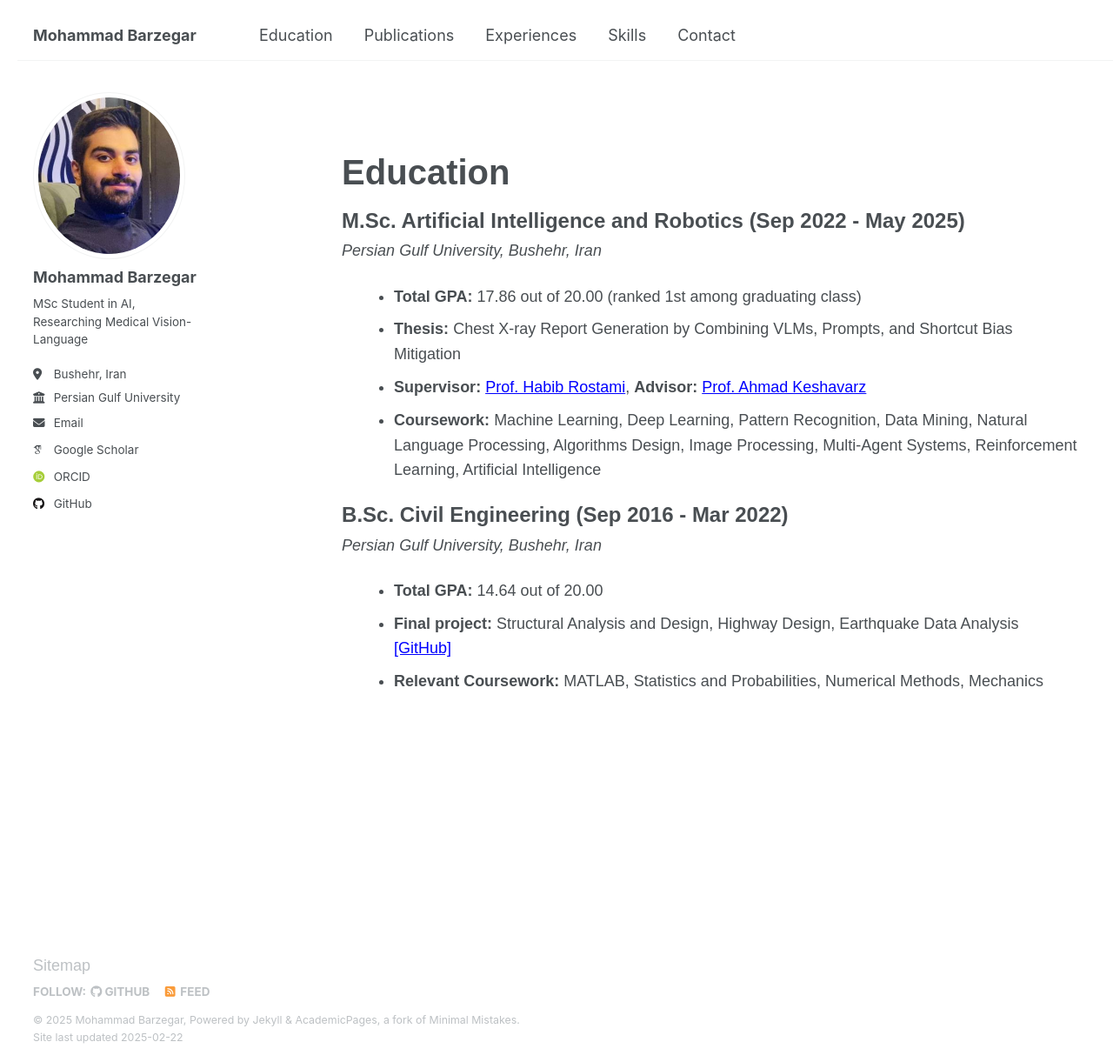
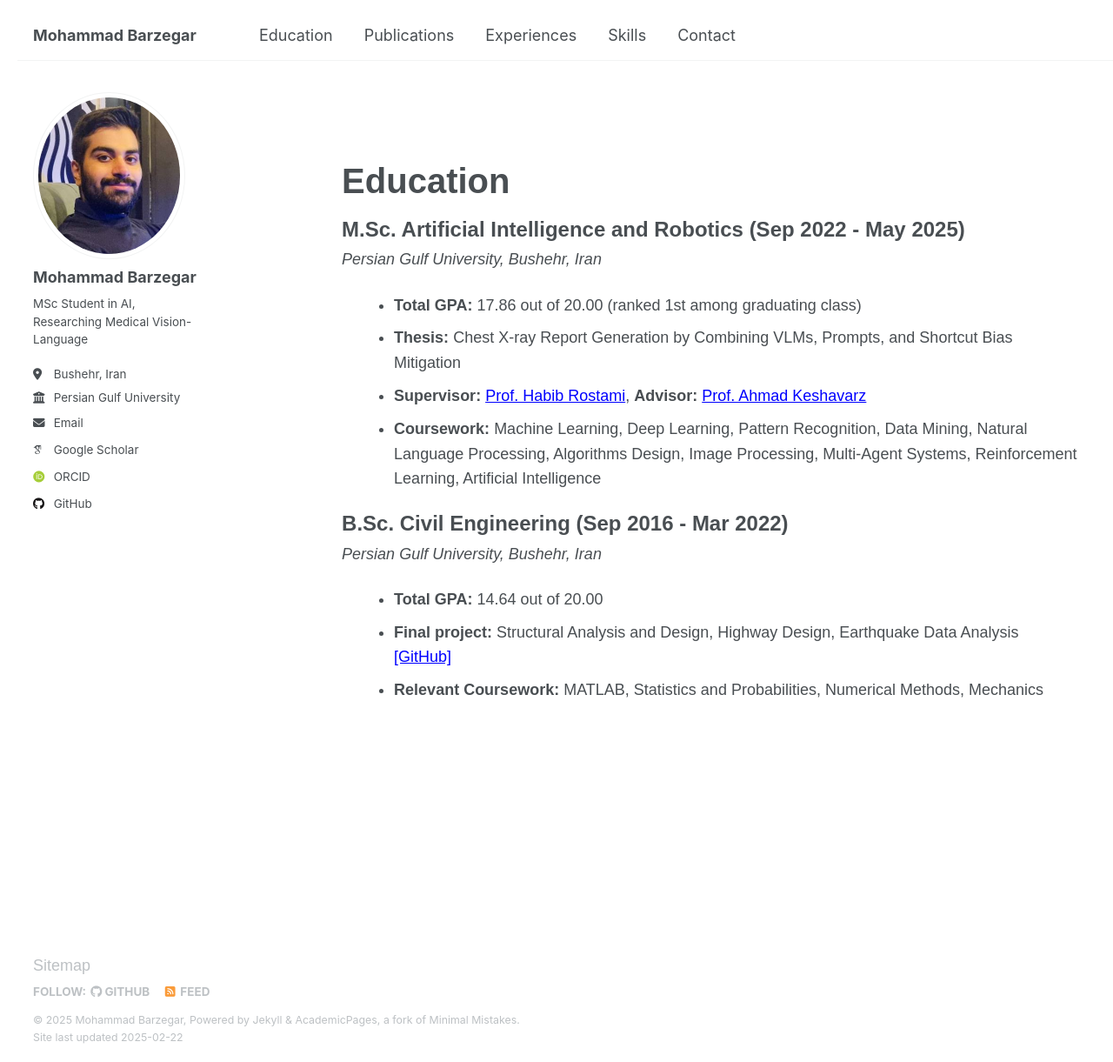
Before and after one commit to mbrz97/mbrz97.github.io, a Jekyll site: the page built from _pages/education.html, in a window 1280 px wide and 1221 px high. Shown: the whole window at 87% size. Built offline with Jekyll 4.4.1, drawn with Linux system fonts in a browser that asks for light colours; some web fonts are replaced.

Commit message:
Update education.html

```diff
--- a/_pages/education.html
+++ b/_pages/education.html
@@ -4,8 +4,6 @@ title: ""
 permalink: /education/
 author_profile: true
 ---
-
-
 
 <!DOCTYPE html>
 <html lang="en">
@@ -26,6 +24,7 @@ author_profile: true
             font-size: 40px;
             font-weight: bold;
             margin-bottom: 5px;
+            margin-top: 50px; /* Added margin to move "Education" down */
         }
         .education {
             margin-bottom: 10px;
```
